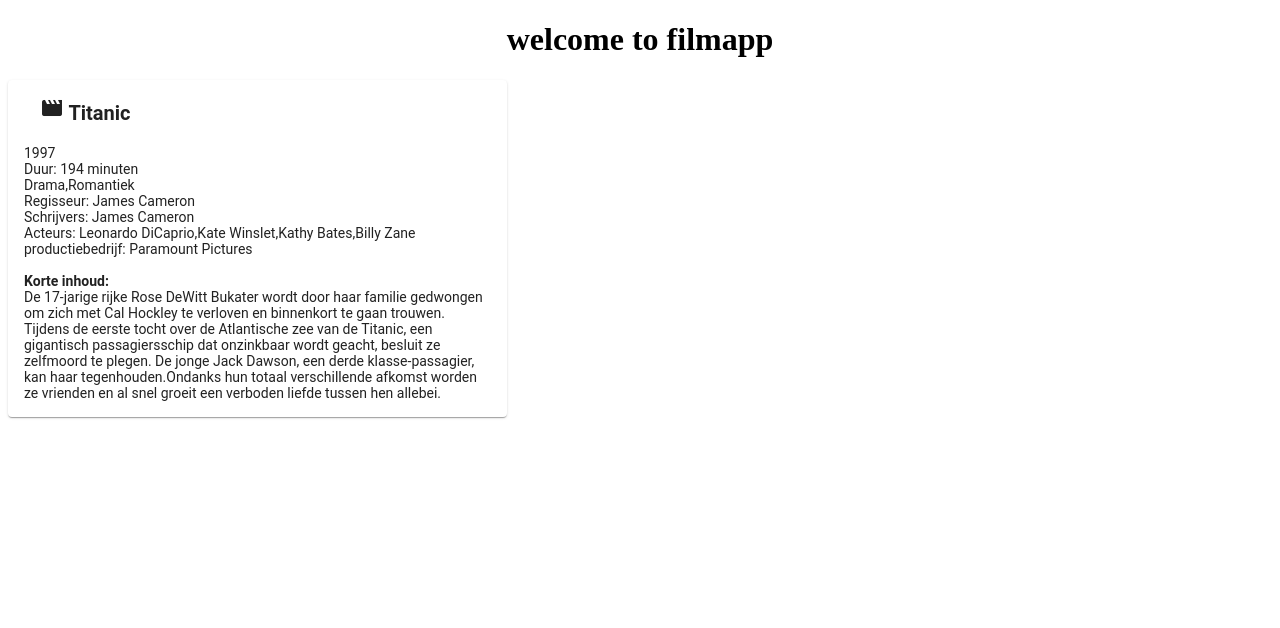
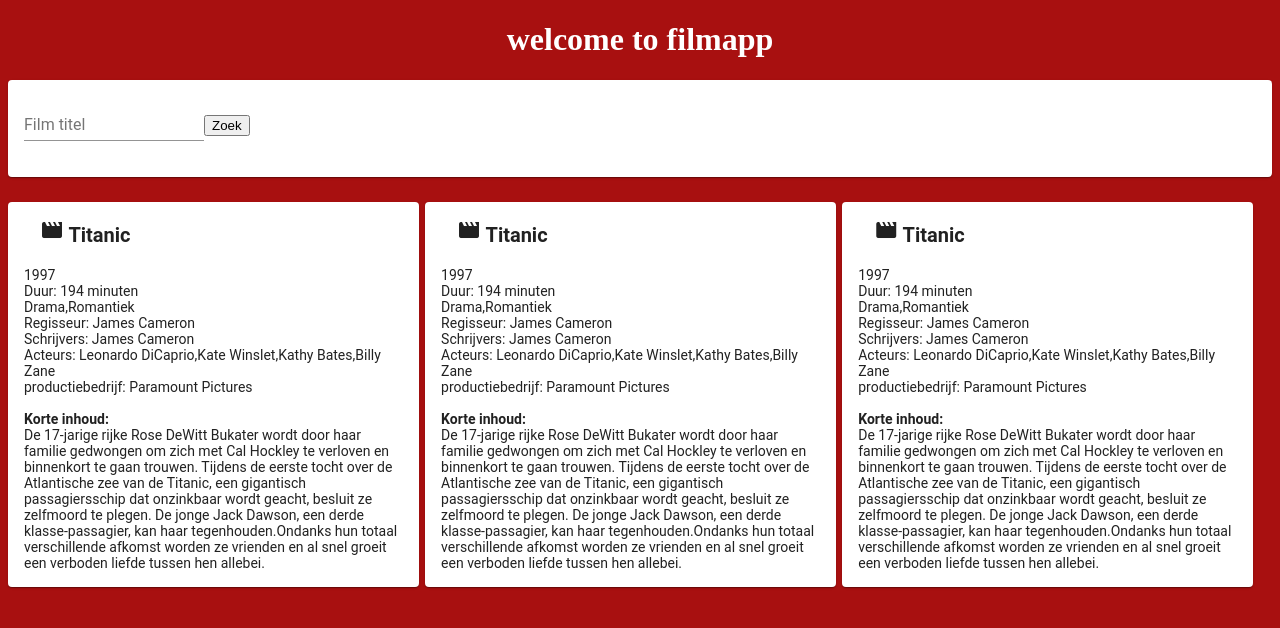
Before and after one commit to Web-IV/web4-1920-b1-fe-AudreyBehiels, an Angular app in the folder filmapp/: page / in a window 1280 px wide. Shown: the top 628 px of the page. Built offline with nearby package versions, Linux system fonts and the light colour scheme.

Commit message:
Zoek filter toegevoegd en laten werken

```diff
--- a/filmapp/src/app/app.component.html
+++ b/filmapp/src/app/app.component.html
@@ -1,6 +1,8 @@
-<div style="text-align: center;">
-  <h1>welcome to {{title}}</h1>
+<div>
+  <div style="text-align: center;  color:white;">
+    <h1>welcome to {{title}}</h1>
+  </div>
+  <div>
+    <app-film-list></app-film-list>
+  </div>
 </div>
-<div>
-  <app-film-list></app-film-list>
-</div>
--- a/filmapp/src/app/app.module.ts
+++ b/filmapp/src/app/app.module.ts
@@ -11,7 +11,7 @@
   imports: [
     BrowserModule,
     FilmModule,
-    MaterialModule
+    MaterialModule,
   ],
   providers: [],
   bootstrap: [AppComponent]
--- /dev/null
+++ b/filmapp/src/app/film/film-filter.pipe.ts
@@ -0,0 +1,15 @@
+import { Pipe, PipeTransform } from "@angular/core";
+import { Film } from "./film.model";
+@Pipe({
+  name: "filmFilter"
+})
+export class FilmFilterPipe implements PipeTransform {
+  transform(films: Film[], titel: string): Film[] {
+    if (!titel || titel.length === 0) {
+      return films;
+    }
+    return films.filter(
+      film => film.titel.toLowerCase() == titel.toLowerCase()
+    );
+  }
+}
--- a/filmapp/src/app/film/film-list/film-list.component.html
+++ b/filmapp/src/app/film/film-list/film-list.component.html
@@ -1,12 +1,27 @@
+<div fxLayout="column" fxLayoutGap="2%">
+  <mat-card>
+    <mat-form-field>
+      <input matInput placeholder="Film titel" type="text" #filter />
+    </mat-form-field>
+    <button (click)="applyFilter(filter.value)" mat-raised-button>
+      Zoek
+    </button>
+  </mat-card>
+
   <div
     fxLayout="row wrap"
     fxLayout.xs="column"
     fxLayoutGap="0.5%"
     fxLayoutAlign="start"
   >
-<div class="film" *ngFor="let localFilm of films"
-fxFlex="0 0 calc(40%-0.5%)"
-    fxFlex.xs="100%">
+    <div
+      class="film"
+      *ngFor="let localFilm of films | filmFilter: filterFilmTitel"
+      fxFlex="0 0 calc(33%-0.5%)"
+      fxFlex.xs="100%"
+      style="padding-bottom: 10px;"
+    >
       <app-film [film]="localFilm"></app-film>
     </div>
   </div>
+</div>
--- a/filmapp/src/app/film/film-list/film-list.component.ts
+++ b/filmapp/src/app/film/film-list/film-list.component.ts
@@ -8,8 +8,13 @@
   styleUrls: ["./film-list.component.css"]
 })
 export class FilmListComponent implements OnInit {
-  // private _films = FILMS;
+  public filterFilmTitel: string;
+
   constructor(private _filmDataService: FilmDataService) {}
+
+  applyFilter(filter: string) {
+    this.filterFilmTitel = filter;
+  }
 
   get films() {
     return this._filmDataService.films;
--- a/filmapp/src/app/film/film.module.ts
+++ b/filmapp/src/app/film/film.module.ts
@@ -3,10 +3,10 @@
 import { FilmComponent } from './film/film.component';
 import {MaterialModule} from './../material/material.module';
 import { FilmListComponent } from './film-list/film-list.component';
-
+import { FilmFilterPipe } from './film-filter.pipe';
 
 @NgModule({
-  declarations: [FilmComponent, FilmListComponent],
+  declarations: [FilmComponent, FilmListComponent, FilmFilterPipe],
   imports: [CommonModule, MaterialModule ],
   exports: [FilmListComponent]
 })
--- a/filmapp/src/app/film/mock-films.ts
+++ b/filmapp/src/app/film/mock-films.ts
@@ -15,6 +15,36 @@
       "Tijdens de eerste tocht over de Atlantische zee van de Titanic, een gigantisch passagiersschip dat onzinkbaar wordt geacht, besluit ze zelfmoord te plegen. " +
       "De jonge Jack Dawson, een derde klasse-passagier, kan haar tegenhouden." +
       "Ondanks hun totaal verschillende afkomst worden ze vrienden en al snel groeit een verboden liefde tussen hen allebei."
+  } ,
+  {
+    titel: "Titanic",
+    jaar: "1997",
+    duur: "194",
+    regisseur: "James Cameron",
+    genres: ["Drama", "Romantiek"],
+    schrijvers: ["James Cameron"],
+    acteurs: ["Leonardo DiCaprio", "Kate Winslet", "Kathy Bates", "Billy Zane"],
+    productiebedrijf: "Paramount Pictures",
+    korteInhoud:
+      "De 17-jarige rijke Rose DeWitt Bukater wordt door haar familie gedwongen om zich met Cal Hockley te verloven en binnenkort te gaan trouwen. " +
+      "Tijdens de eerste tocht over de Atlantische zee van de Titanic, een gigantisch passagiersschip dat onzinkbaar wordt geacht, besluit ze zelfmoord te plegen. " +
+      "De jonge Jack Dawson, een derde klasse-passagier, kan haar tegenhouden." +
+      "Ondanks hun totaal verschillende afkomst worden ze vrienden en al snel groeit een verboden liefde tussen hen allebei."
+  },
+  {
+    titel: "Titanic",
+    jaar: "1997",
+    duur: "194",
+    regisseur: "James Cameron",
+    genres: ["Drama", "Romantiek"],
+    schrijvers: ["James Cameron"],
+    acteurs: ["Leonardo DiCaprio", "Kate Winslet", "Kathy Bates", "Billy Zane"],
+    productiebedrijf: "Paramount Pictures",
+    korteInhoud:
+      "De 17-jarige rijke Rose DeWitt Bukater wordt door haar familie gedwongen om zich met Cal Hockley te verloven en binnenkort te gaan trouwen. " +
+      "Tijdens de eerste tocht over de Atlantische zee van de Titanic, een gigantisch passagiersschip dat onzinkbaar wordt geacht, besluit ze zelfmoord te plegen. " +
+      "De jonge Jack Dawson, een derde klasse-passagier, kan haar tegenhouden." +
+      "Ondanks hun totaal verschillende afkomst worden ze vrienden en al snel groeit een verboden liefde tussen hen allebei."
   }
 ];
 export const FILMS: Film[] = JsonFilms.map(Film.fromJSON);
--- a/filmapp/src/index.html
+++ b/filmapp/src/index.html
@@ -13,7 +13,7 @@
 />
 </head>
 
-<body>
+<body style="background-color: rgb(168, 16, 16);">
   <app-root></app-root>
 </body>
 
```
Also changed, not shown: filmapp/src/app/material/material.module.ts (+13 -12 lines), 1 other file (tests, documents, lock files or other folders). Lines whose indentation alone changed are shown as unchanged.
